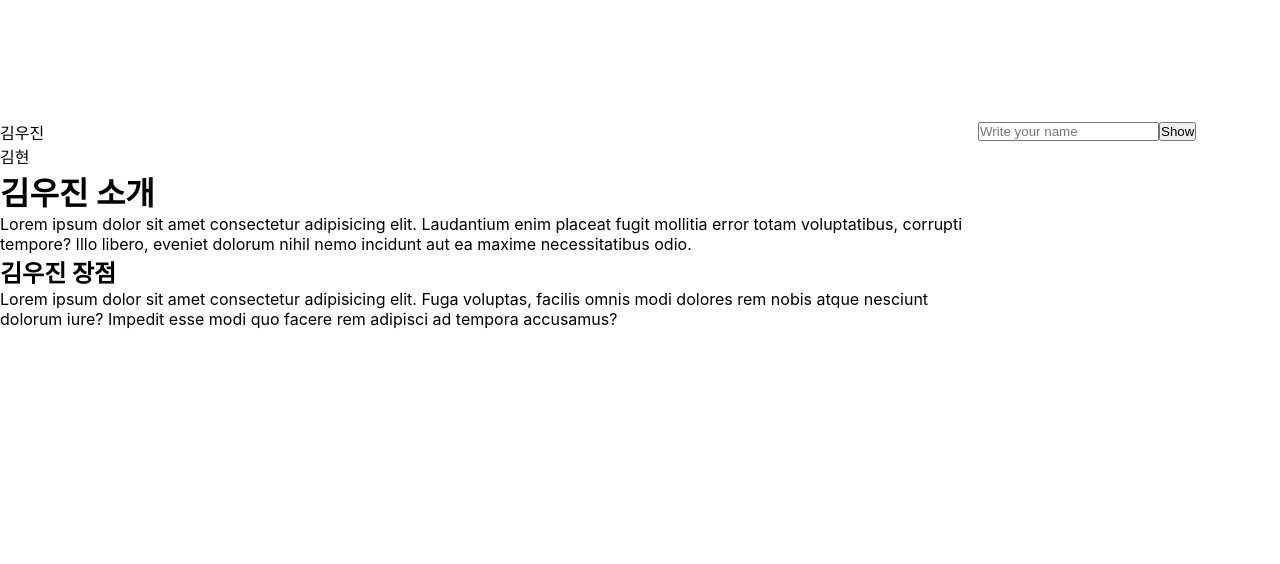
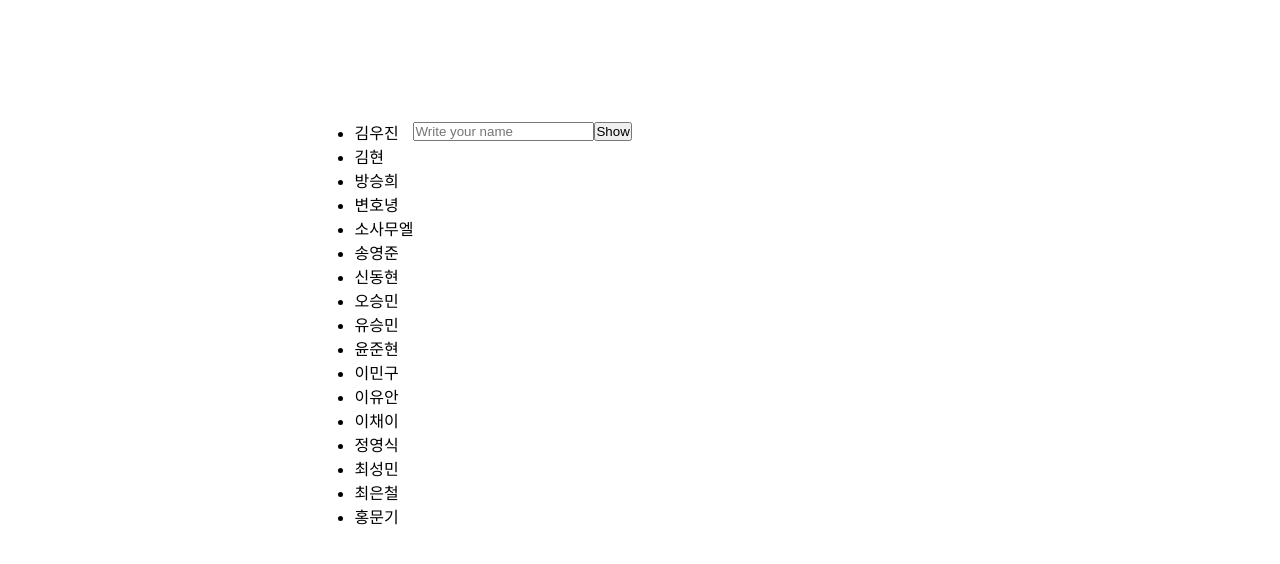
Before and after one commit to samuel21695/Subject-7, a React (Create React App) app in the folder subject-7/: page / in a window 1280 px wide. Shown: the top 564 px of the page. Built offline with nearby package versions, Linux system fonts and the light colour scheme.

Commit message:
✨ navigate pages

```diff
--- a/subject-7/src/components/Sidebar.js
+++ b/subject-7/src/components/Sidebar.js
@@ -1,6 +1,6 @@
 import React, { useState } from 'react';
-import Home from './pages/Student1';
-import Hyun from './pages/Student2';
+import StudentOne from './pages/Student1';
+import StudentTwo from './pages/Student2';
 
 
 const Sidebar = () => {
@@ -13,13 +13,28 @@ const Sidebar = () => {
   return (
     <div>
       <ul>
-        <li><a onClick={() => navigatePage('home')}>김우진</a></li>
+        <li><a onClick={() => navigatePage('woo')}>김우진</a></li>
         <li><a onClick={() => navigatePage('hyun')}>김현</a></li>
+        <li><a onClick={() => navigatePage('bang')}>방승희</a></li>
+        <li><a onClick={() => navigatePage('ho')}>변호녕</a></li>
+        <li><a onClick={() => navigatePage('so')}>소사무엘</a></li>
+        <li><a onClick={() => navigatePage('song')}>송영준</a></li>
+        <li><a onClick={() => navigatePage('shin')}>신동현</a></li>
+        <li><a onClick={() => navigatePage('oh')}>오승민</a></li>
+        <li><a onClick={() => navigatePage('yu')}>유승민</a></li>
+        <li><a onClick={() => navigatePage('yoon')}>윤준현</a></li>
+        <li><a onClick={() => navigatePage('ming')}>이민구</a></li>
+        <li><a onClick={() => navigatePage('yuan')}>이유안</a></li>
+        <li><a onClick={() => navigatePage('chae')}>이채이</a></li>
+        <li><a onClick={() => navigatePage('jung')}>정영식</a></li>
+        <li><a onClick={() => navigatePage('sung')}>최성민</a></li>
+        <li><a onClick={() => navigatePage('eun')}>최은철</a></li>
+        <li><a onClick={() => navigatePage('hong')}>홍문기</a></li>
         {/* 나머지 링크들도 위와 같이 추가해주세요. */}
       </ul>
       <div id="content">
-        {page === 'home' && <Home />}
-        {page === 'hyun' && <Hyun />}
+        {page === 'woo' && <StudentOne />}
+        {page === 'hyun' && <StudentTwo />}
 
         {/* 나머지 페이지들도 위와 같이 추가해주세요. */}
       </div>
```
